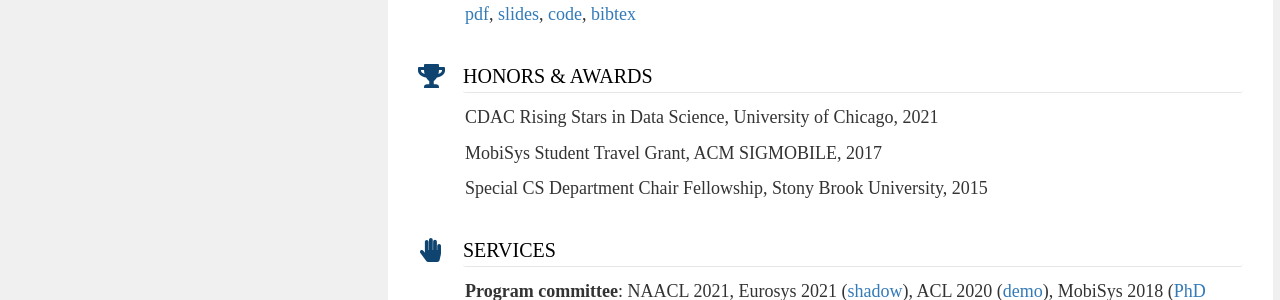
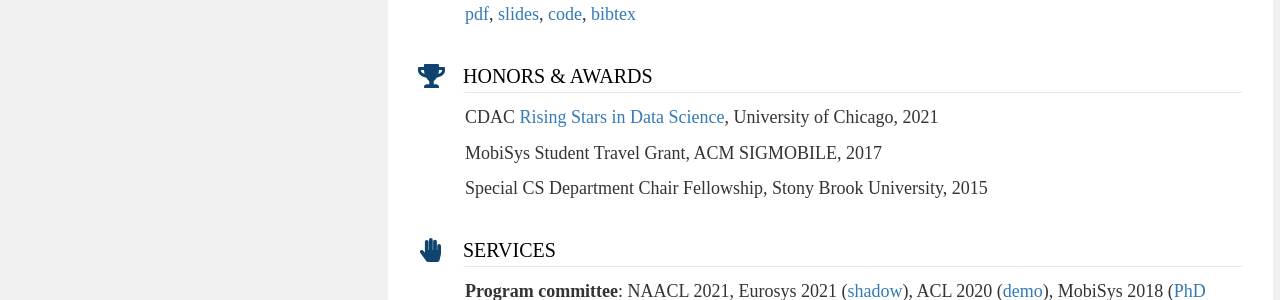
Before and after one commit to csarron/csarron.github.io, a Jekyll site: the page built from index.md, in a window 1280 px wide. Shown: the part 1512-1812 px from the top of the page. Built offline with Jekyll 4.4.1, drawn with Linux system fonts in a browser that asks for light colours; part of the change alters nothing that is shown.

```diff
--- a/index.md
+++ b/index.md
@@ -37,7 +37,7 @@ news:
   - date: 2020-12
     info: Join the JSys [Student Editorial Board](https://escholarship.org/uc/jsys/studenteb)
   - date: 2020-12
-    info: Excited to be a [CDAC Rising Star](https://cdac.uchicago.edu/rising-stars/#rising-stars-profiles)
+    info: Excited to be a [CDAC Rising Star](https://cdac.uchicago.edu/rising-stars/)
   - date: 2020-10
     info: Passed the [thesis proposal](https://www.stonybrook.edu/commcms/sciedphd/program/thesis.php) defense! Feel free to check out the [slides](https://docs.google.com/presentation/d/13PJSnAYcsjfDZPyj6L_kCMPq34-1Qc_OWnTd4sZPhWc/).
   - date: 2020-09
@@ -157,7 +157,7 @@ notable:
   - name: Honors & Awards
     style: fas fa-trophy
     items:
-      - name: CDAC Rising Stars in Data Science, University of Chicago, 2021
+      - name: CDAC [Rising Stars in Data Science](https://cdac.uchicago.edu/rising-stars/#rising-stars-profiles), University of Chicago, 2021
       - name: MobiSys Student Travel Grant, ACM SIGMOBILE, 2017
       - name: Special CS Department Chair Fellowship, Stony Brook University, 2015
   - name: Services
```
